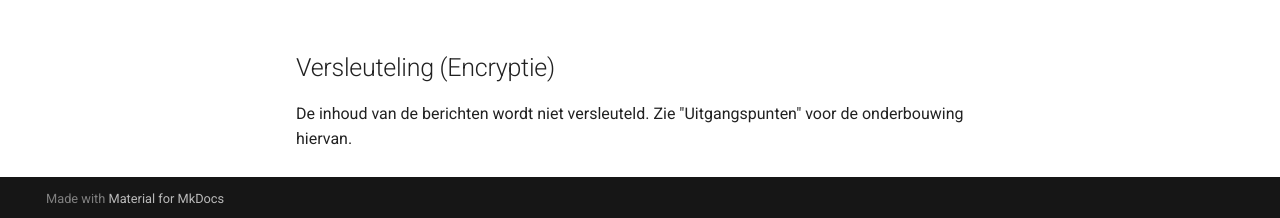
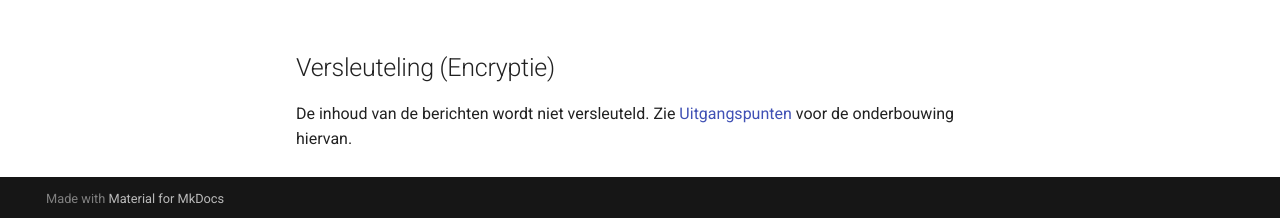
Before and after one commit to Govert-Claus/DDAS-API, an MkDocs documentation site: the page built from docs/signing-encryptie.md, in a window 1280 px wide and 1184 px high. Shown: the part 963-1181 px from the top of the window. Built offline with MkDocs 1.6.1 and Material for MkDocs 9.7.7, drawn with Linux system fonts in a browser that asks for light colours; the version menu is left out; part of the change alters nothing that is shown.

Commit message:
typefout

```diff
--- a/docs/signing-encryptie.md
+++ b/docs/signing-encryptie.md
@@ -8,7 +8,7 @@ Alle berichten moeten ge-signed worden om de authenticiteit en onweerlegbaarheid
 Signing gebeurt op basis van [ADR-HTTP Message and payload signing with JAdES](https://geonovum.github.io/KP-APIs/API-strategie-modules/signing-jades/) - zie "Uitgangspunten" voor de onderbouwing hiervoor.
 
 Het signeren van het bericht gebeurt met de privé sleutel van de verzender van het bericht, zodat de controle met de publieke sleutel van de verzender kan gebeuren en in principe iedereen de handtekening kan controleren. Iedere deelnemer van het DDAS-stelsel heeft dus een certificaat nodig voor het ondertekenen van de berichten. Dit moet een ander certificaat zijn dan welke voor het transport gebruikt wordt! Ook dit certificaat is een "services" certificaat, maar met EKU (Extended Key Usage) "Digital Signature".
-Er is gekozen voor het gebruik van PKIo certificaten - zie [Uitgangspunten](#uitgangspunten) voor de onderbouwing hiervan.
+Er is gekozen voor het gebruik van PKIo certificaten - zie [Uitgangspunten](#kaders) voor de onderbouwing hiervan.
 
 Voor de ondertekening is gekozen om enkel de **payload** te ondertekenen conform de [richtlijnen van ADR](https://geonovum.github.io/KP-APIs/API-strategie-modules/signing-jades/#payload-signing). Volledige message ondertekening is niet nodig voor DDAS.
 
@@ -26,4 +26,4 @@ Om te voldoen aan EIDAS eisen moet bij validatie van het certificaat:
 
 ## Versleuteling (Encryptie)
 
-De inhoud van de berichten wordt niet versleuteld. Zie "Uitgangspunten" voor de onderbouwing hiervan.
+De inhoud van de berichten wordt niet versleuteld. Zie [Uitgangspunten](#kaders) voor de onderbouwing hiervan.
```
